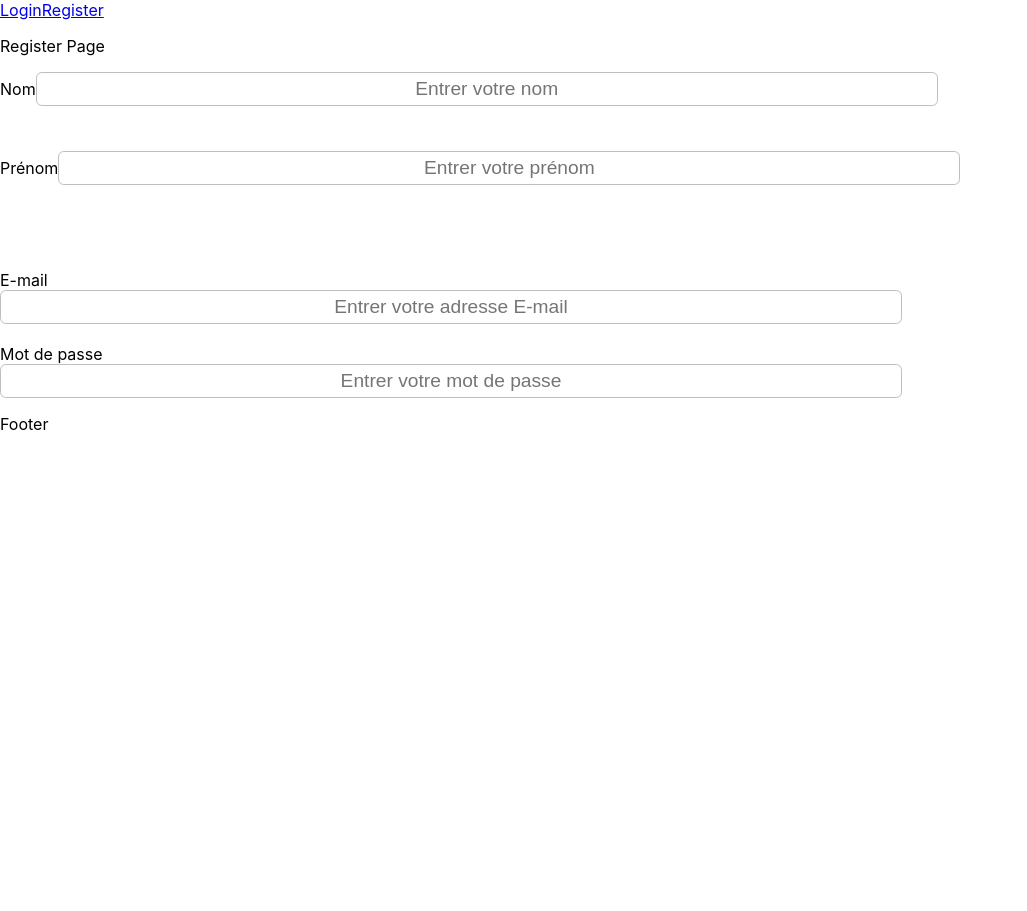
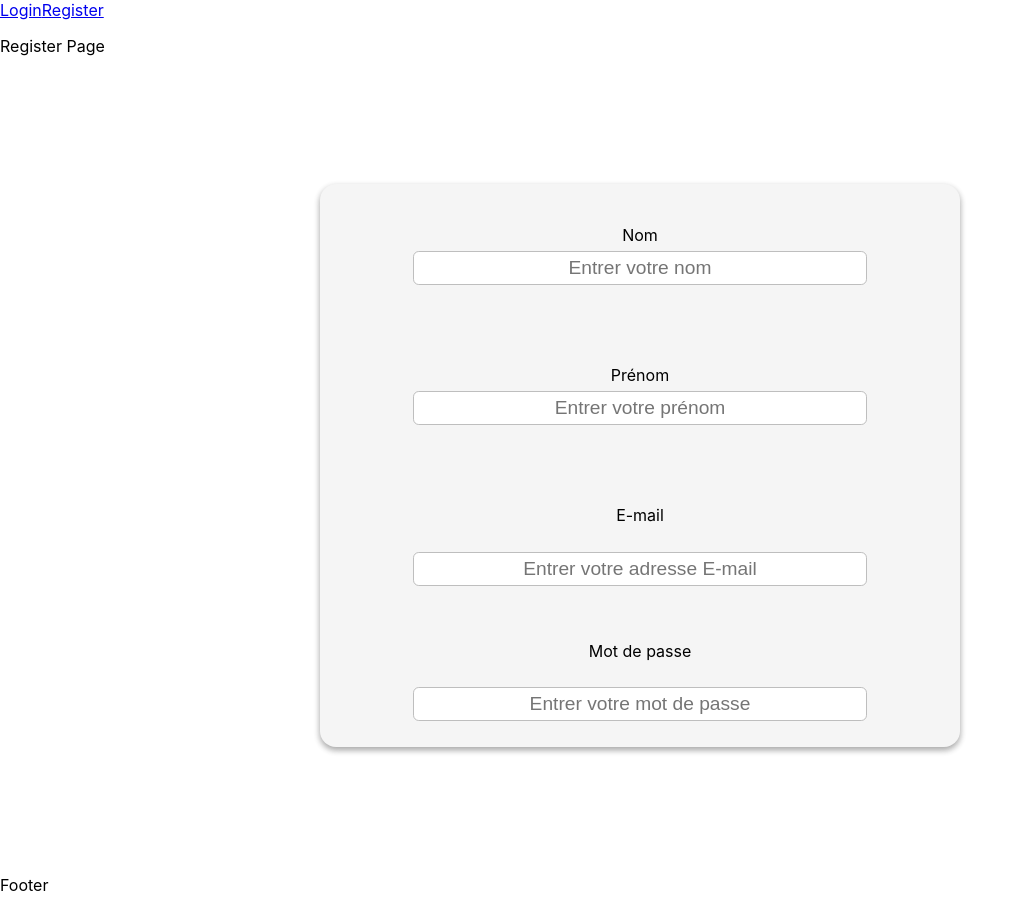
Before and after one commit to Magikmagnum/web-app, a React (Create React App) app: page /register in a window 1280 px wide. Shown: the whole page, without its empty margins (0-1027 px from the left). Before the commit the page ends 800 px from the top, so only its background shows below. Built offline with nearby package versions, Linux system fonts and the light colour scheme.

Commit message:
update page Register with preparation verification value input and add begin scss Register.scss

```diff
--- a/src/Containers/Register/Register.scss
+++ b/src/Containers/Register/Register.scss
@@ -0,0 +1,13 @@
+.form-register {
+    width: 50%;
+    margin: 10% auto;
+    display: flex;
+    flex-direction: column;
+
+    background-color: rgb(245, 245, 245);
+    border-radius: 1em;
+    padding: 2% 0;
+    box-shadow: rgba(0, 0, 0, 0.16) 0px 3px 6px, rgba(0, 0, 0, 0.23) 0px 3px 6px;
+
+    transition-duration: 500ms;
+}
--- a/src/Containers/Register/Register.tsx
+++ b/src/Containers/Register/Register.tsx
@@ -1,4 +1,4 @@
-import React, { useState } from 'react';
+import React, { useState, useEffect } from 'react';
 import './Register.scss';
 import FullName from '../../components/FullName/FullName';
 import EmailInput from '../../components/EmailInput/EmailInput';
@@ -9,31 +9,37 @@ interface IRegisterProps {
 
 const Register: React.FunctionComponent<IRegisterProps> = (props) => {
 
-  const [fullname, setFullname ] = useState("");
+  const [lastname, setLastName ] = useState("");
+  const setLastNameState = ( lName:string ) => {
+    setLastName(lName)
+  }
+
+  const [firstname, setFirstName] = useState("");
+  const setFirstNameState = ( fName:string ) => {
+    setFirstName(fName)
+  }
+
   const [emailInput, setEmailInput ] = useState("");
   const [passwordInput, setPasswordInput ] = useState("");
 
   return (
     <>
       <p>Register Page</p>
-        <form className='form-reservation'>
-
+      <form className='form-register'>
         <FullName
-            setFullnameFunc = { setFullname }
+          firstNameFunc={ setFirstNameState }
+          lastNameFunc={ setLastNameState }
         />
-          <br/>
-          <br/>
         <EmailInput
           setEmailInputFunc = { setEmailInput }
         />
         <br/>
+
         <br/>
         <PasswordInput
           setPasswordInputFunc = { setPasswordInput }
         />
-
       </form>
-
     </>
   );
 };
```
Lines whose indentation alone changed are shown as unchanged.
